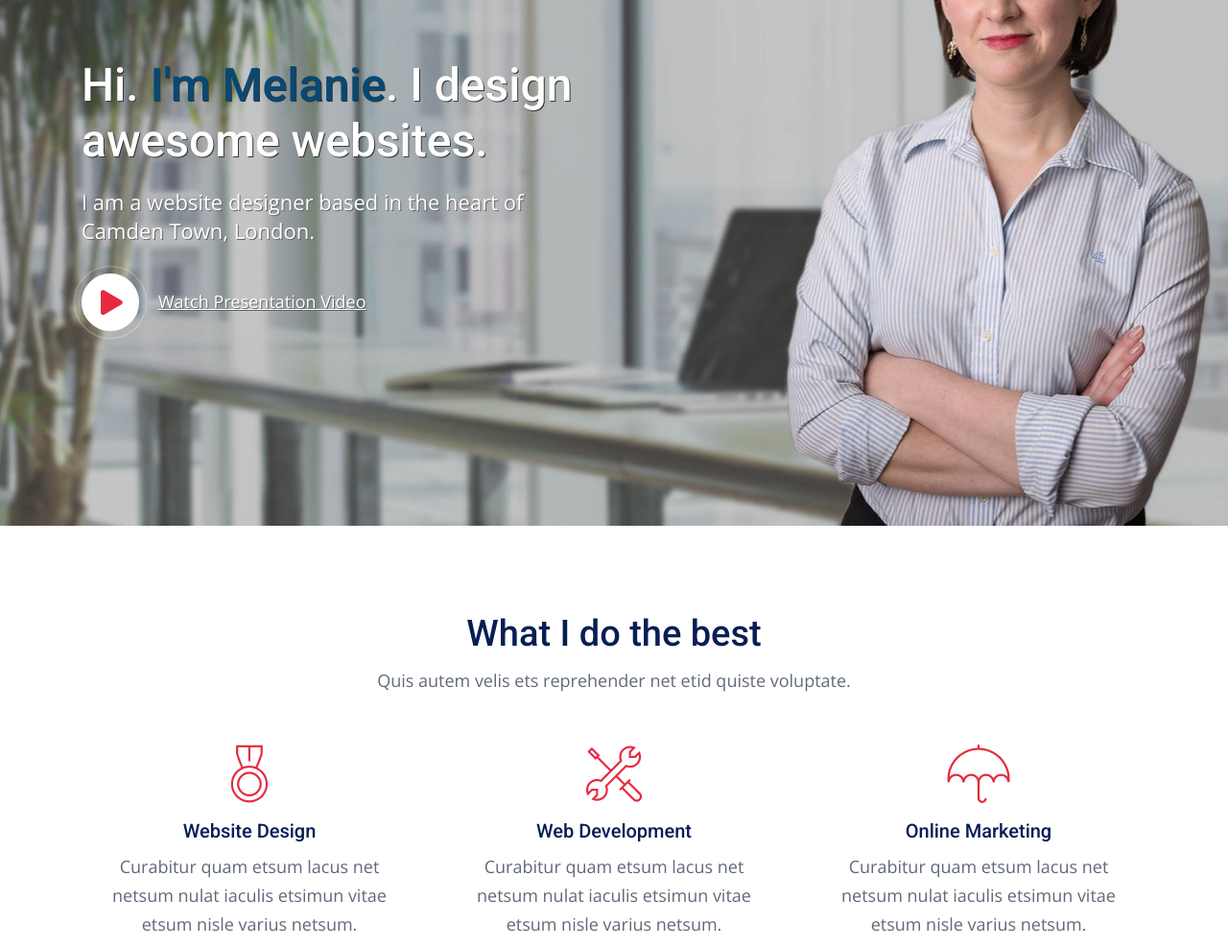
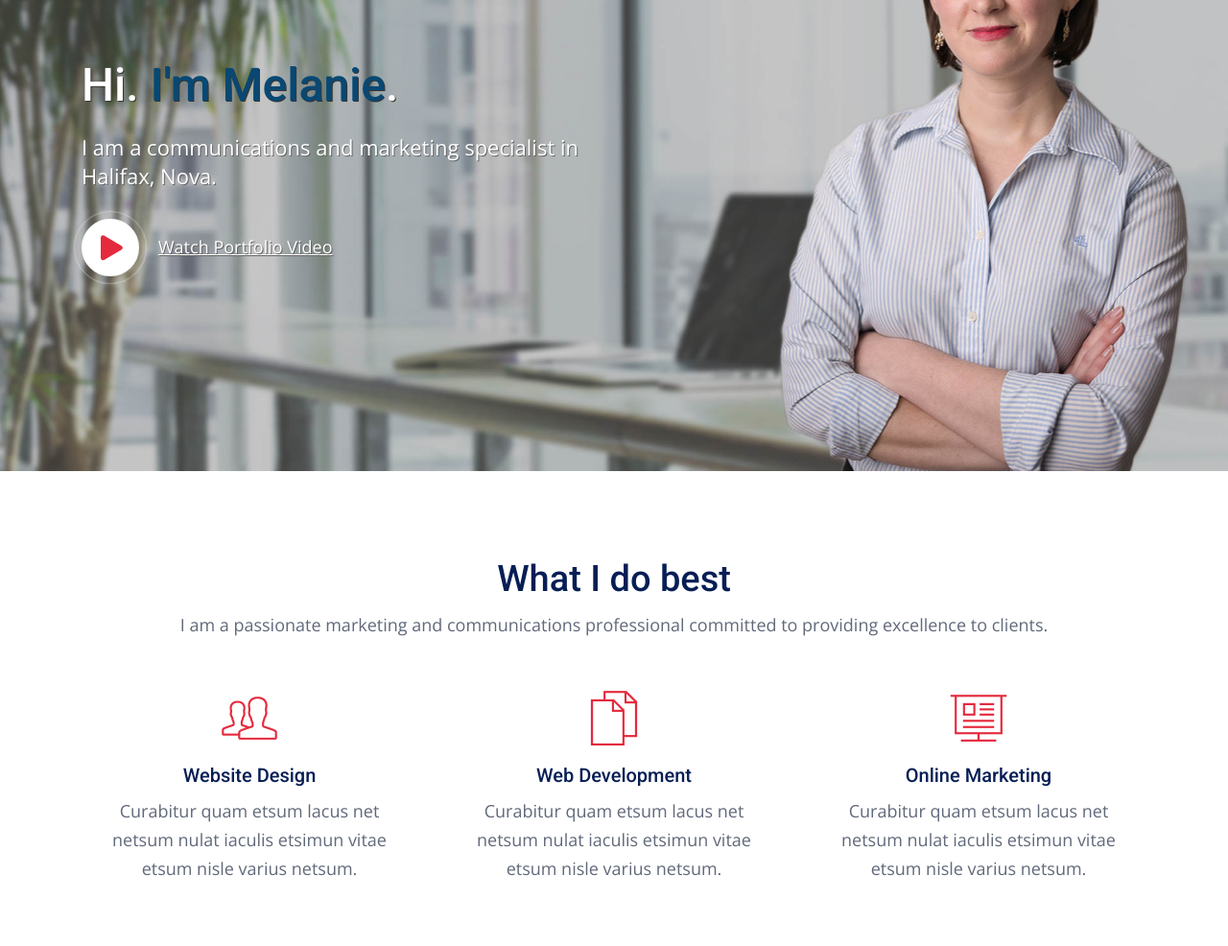
Before and after one commit to melaniebrister/resume, a plain HTML site: page index.html in a window 1280 px wide. Shown: the part 200-1186 px from the top of the page at 96% size. Drawn offline with nearby package versions, Linux system fonts and the light colour scheme.

Commit message:
Update index.html

```diff
--- a/index.html
+++ b/index.html
@@ -108,9 +108,9 @@
 	            <!--begin col-md-6-->
 	            <div class="col-md-6">
 
-	          		<h1>Hi. <span class="red">I'm Melanie</span>. I design awesome websites.</h1>
+	          		<h1>Hi. <span class="red">I'm Melanie</span>.</h1>
 
-	          		<p class="hero-text">I am a website designer based in the heart of Camden Town, London.</p>
+	          		<p class="hero-text"> I am a communications and marketing specialist in Halifax, Nova.</p>
 
                     <!--begin popup-video-wrapper-->
                     <div class="popup-gallery-wrapper">
@@ -125,7 +125,7 @@
                         </div>
                         <!--end popup-video-->
 
-                        <p class="popup-video-text">Watch Presentation Video</p>
+                        <p class="popup-video-text">Watch Portfolio Video</p>
 
                     </div>
                     <!--end popup-video-wrapper-->
@@ -157,9 +157,9 @@
                     <!--begin col-md-12-->
                     <div class="col-md-12 text-center">
 
-                        <h2 class="section-title">What I do the best</h2>
+                        <h2 class="section-title">What I do best</h2>
 
-                        <p class="section-subtitle">Quis autem velis ets reprehender net etid quiste voluptate.</p>
+                        <p class="section-subtitle"> I am a passionate marketing and communications professional committed to providing excellence to clients.</p>
 
                     </div>
                     <!--end col-md-12 -->
@@ -175,7 +175,7 @@
 
                         <div class="main-services">
 
-                            <i class="pe-7s-medal"></i>
+                            <i class="pe-7s-users"></i>
 
                             <h4>Website Design</h4>
 
@@ -191,7 +191,7 @@
 
                         <div class="main-services">
 
-                            <i class="pe-7s-tools"></i>
+                            <i class="pe-7s-copy-file"></i>
 
                             <h4>Web Development</h4>
 
@@ -207,7 +207,7 @@
 
                         <div class="main-services">
 
-                            <i class="pe-7s-umbrella"></i>
+                            <i class="pe-7s-display2"></i>
 
                             <h4>Online Marketing</h4>
 
```
